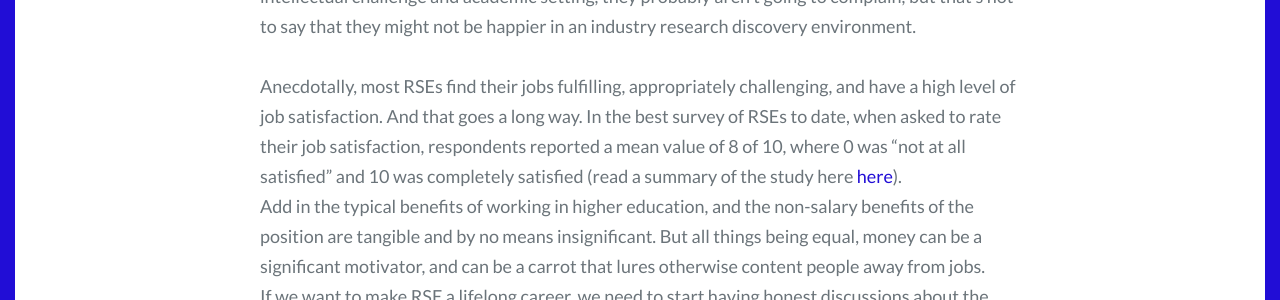
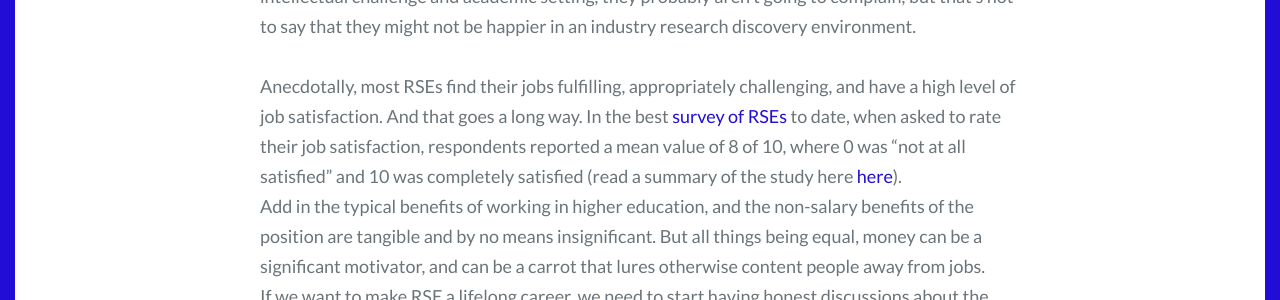
Before and after one commit to cosden/cosden.github.io, a Jekyll site: the page built from _posts/2019-11-22-RSE-career-path.md, in a window 1280 px wide and 900 px high, scrolled down 7043 px. Shown: the part 185-485 px from the top of the window. Built offline with Jekyll 4.4.1, drawn with Linux system fonts in a browser that asks for light colours; some web fonts are replaced; part of the change alters nothing that is shown.

```diff
--- a/_posts/2019-11-22-RSE-career-path.md
+++ b/_posts/2019-11-22-RSE-career-path.md
@@ -206,7 +206,7 @@ Alternatively, if someone is sufficiently motivated by the intellectual challeng
 
 Anecdotally, most RSEs find their jobs fulfilling, appropriately challenging, and have a high level of job satisfaction.
 And that goes a long way.
-In the best survey of RSEs to date, when asked to rate their job satisfaction, respondents reported a mean value of 8 of 10, where 0 was "not at all satisfied" and 10 was completely satisfied (read a summary of the study here [here](http://urssi.us/blog/2018/06/21/results-from-a-us-survey-about-research-software-engineers/)).
+In the best [survey of RSEs](https://zenodo.org/record/2585783#.XdwLapNKjOQ) to date, when asked to rate their job satisfaction, respondents reported a mean value of 8 of 10, where 0 was "not at all satisfied" and 10 was completely satisfied (read a summary of the study here [here](http://urssi.us/blog/2018/06/21/results-from-a-us-survey-about-research-software-engineers/)).
 Add in the typical benefits of working in higher education, and the non-salary benefits of the position are tangible and by no means insignificant.
 But all things being equal, money can be a significant motivator, and can be a carrot that lures otherwise content people away from jobs.
 If we want to make RSE a lifelong career, we need to start having honest discussions about the pay scale and the necessary compensation to retain mid-career professionals.
```
